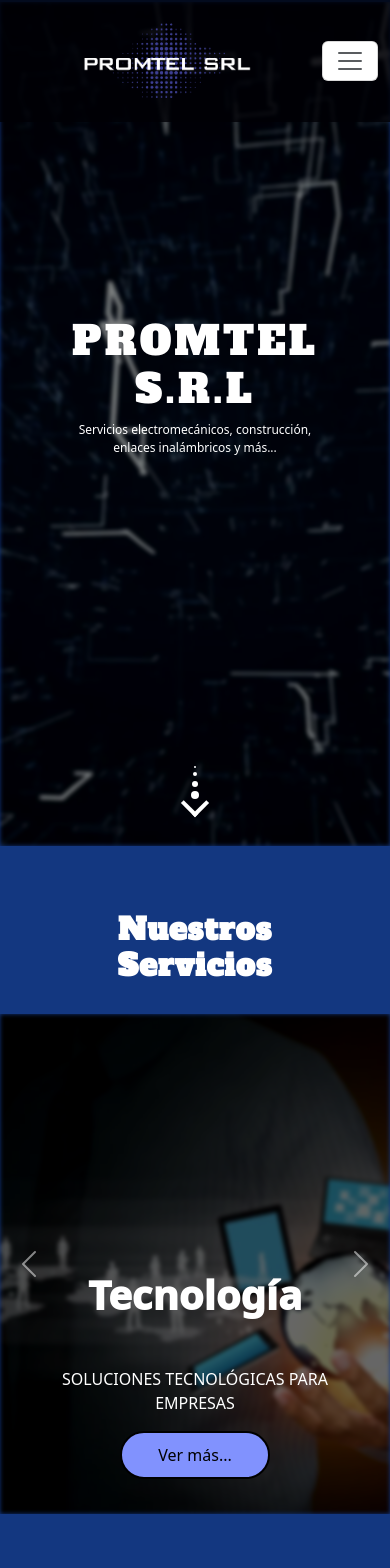
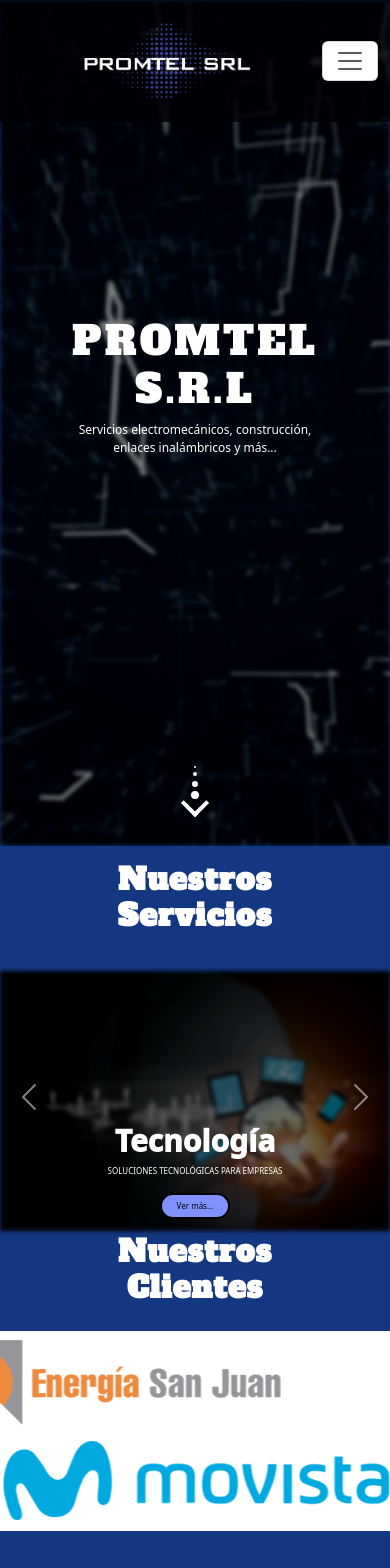
Before and after one commit to BraianVargas/promtel, a React (Create React App) app: page / in a window 390 px wide. Shown: the top 1568 px of the page. Built offline with nearby package versions, Linux system fonts and the light colour scheme.

Commit message:
[FIX] carousel. [ADD] clients components.

```diff
--- a/src/App.js
+++ b/src/App.js
@@ -8,6 +8,7 @@
 import Footer from './components/footer';
 import Carousel from './components/carousel';
 import MainView from './components/mainView';
+import Clients from './components/clients';
 
 export default function Root() {
   return (
@@ -16,6 +17,7 @@
       <div>
         <MainView/>
         <Carousel/>
+        <Clients/>
         <br/>
         <br/>
         <br/>
--- a/src/components/carousel.js
+++ b/src/components/carousel.js
@@ -56,7 +56,7 @@
                                         <div className='carousel-caption text-start'>
                                              <h1> {item.title} </h1>
                                              <p> {item.subtitle} </p>
-                                             <a href={item.route}>Ver más...</a>
+                                             <a href={item.route} >Ver más...</a>
                                         </div>
                                    </div>
                               )}
--- /dev/null
+++ b/src/components/clients.js
@@ -0,0 +1,19 @@
+import React, { Component } from 'react'
+import '../css/clients.css'
+import banner1 from '../img/home/banner.png'
+import banner2 from '../img/home/banner2.png'
+
+
+export default class Clients extends Component {
+    render() {
+        return (
+            <div className='clientsContainer'>
+                <h1 className='clients-title'>Nuestros Clientes</h1>
+                <div className='banner-container'>
+                    <div className='banner1' style={{backgroundImage: `url(${banner1})`}}></div>
+                    <div className='banner2' style={{backgroundImage: `url(${banner2})`}}></div>
+                </div>
+            </div>
+        )
+    }
+}
--- a/src/css/carousel.css
+++ b/src/css/carousel.css
@@ -1,13 +1,21 @@
-#mainDivCarousel{
-     margin-top: 50px;
+.mainDivCarousel{
+     margin-top: 2%;
+     margin-bottom: 2%;
 }
 #carouselContainer{
      position: relative;
+     margin-top: 2%;
      width: 100%;
      height: 500px;
      margin: 0;
      max-height: 800px;
      transition: all 2s ease;
+}
+#carouselContainer button{
+     top: 3%;
+     bottom: 0%;
+     height: 780px;
+     max-height: 800px;
 }
 #carouselContainer .carousel-inner{
      position: absolute;
@@ -17,7 +25,9 @@
 }
 #carouselContainer .carousel-item img{
      width: 100%;
-     height: 500px;
+     margin-top: 2%;
+     margin-bottom: 2%;
+     height: auto;
      max-height: 800px;
      filter: blur(2px) contrast(110%) brightness(0.4);
      object-fit: cover;
@@ -35,7 +45,6 @@
      top: -80px;
 }
 #carouselContainer .carousel-caption a{
-
      font-weight: 500;
      color: #000;
      background-color: var(--color4);
@@ -80,7 +89,6 @@
 
 
      margin: auto;
-     margin-bottom: 50px;
      --b: 5px;   /* the thickness of the line */
 
      color: transparent; /* Cambia el color a transparente */
@@ -91,29 +99,65 @@
      background-clip: text,padding-box;
      transition: .5s var(--_s,0s) ease, background-size .3s calc(.3s - var(--_s,0s));
 }
-
 #carousel-title:hover {
 --_p: 100%;
 --_s: .2s;
 }
 
 @media (max-width: 600px) {
+     .mainDivCarousel{
+          margin-top: -50px;
+     }
+     #carouselContainer{
+          height: 280px;
+          max-height: 3000px;
+     }
+     #carouselContainer img{
+          top: 3%;
+          height: 300px;
+          max-height: 400px;
+     }
      #carousel-title{
-          top: -120px;
           font-size: 30px;
-          margin: auto;
           min-width: 200px;
           width: 300px;
           padding: 1em;
           animation: transition .1s infinite;
+     }
 
+     #carouselContainer button{
+          top: 3%;
+          height: 250px;
+          max-height: 300px;
      }
      #carouselContainer .carousel-caption h1{
-          font-size: 40px;
-          top: -100px;
+          position: relative;
+          text-align: center;
+          font-size: 30px;
+          top: -178px;
      }
      #carouselContainer .carousel-caption p{
-          font-size: 16px;
-          top: -60px;
+          position: relative;
+          text-align: center;
+          font-size: 8px;
+          top: -180px;
+     }
+     #carouselContainer .carousel-caption a{
+          position: relative;
+          top: -120px;
+          font-weight: 300;
+          padding: 5px 12px;
+          font-size: 8px;
+          width: 70px;
+     }
+
+     #carouselContainer .carousel-caption a:hover{
+          transition : .5s;
+          top: -120px;
+          padding: 7px 14px;
+          width: 80px;
+          background-color: #133780;
+          color: #ffffff;
+          border: solid 2px #fff;
      }
 }
--- /dev/null
+++ b/src/css/clients.css
@@ -0,0 +1,79 @@
+.clientsContainer {
+    position: relative;
+    top: 110px;
+    bottom: 110px;
+}
+
+.clients-title {
+    position: relative;
+    font-size: 60px;
+    font-family: "slab", sans-serif;
+    font-weight: 1000;
+    letter-spacing: 1px;
+    margin: auto;
+    cursor: pointer;
+    padding: 1.5em;
+    display: block;
+    /* Agrega esta línea */
+    width: 800px;
+    max-width: 1200px;
+    top: 110px;
+    margin-top: 25px;
+    margin-bottom: 80px;
+}
+
+.banner-container {
+    top: 100px;
+    height: 150px;
+    background-size: contain;
+}
+
+.banner1 {
+    top: 120px;
+    height: 100px;
+    display: flex;
+    justify-content: space-around;
+    padding: 30px 0px;
+    background: rgb(255, 255, 255);
+    width: auto;
+    overflow: hidden;
+    animation: animation_banner_up_infinite linear infinite 25s;
+}
+
+.banner2 {
+    top: 120px;
+    height: 100px;
+    display: flex;
+    justify-content: space-around;
+    padding: 30px 0px;
+    background: rgb(255, 255, 255);
+    width: auto;
+    overflow: hidden;
+    animation: animation_banner_up_infinite linear infinite 25s reverse;
+}
+
+@keyframes animation_banner_up_infinite {
+    to {
+        background-position: -4163px;
+    }
+}
+
+
+@media (max-width: 600px) {
+    .clientsContainer{
+        top: -150px;
+    }
+    .clients-title{
+        top: 85px;
+        font-size: 30px;
+        min-width: 200px;
+        width: 300px;
+        padding: 1em;
+        animation: transition .1s infinite;
+        font-size: 30px;
+        text-align: center;
+    }
+    .banner1{
+        width: ;
+    }
+}
```
Lines whose indentation alone changed are shown as unchanged.
